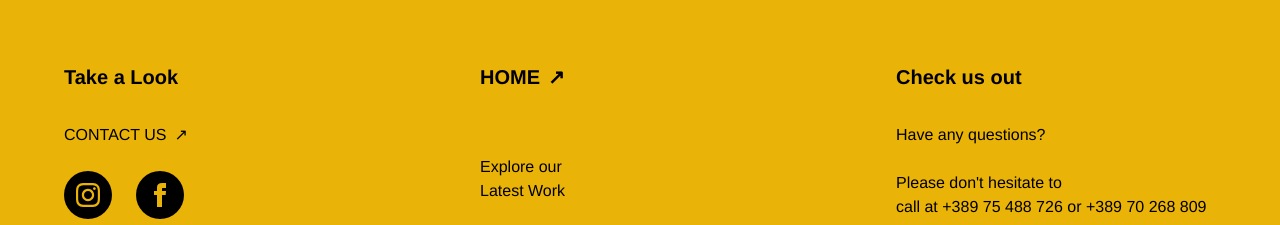
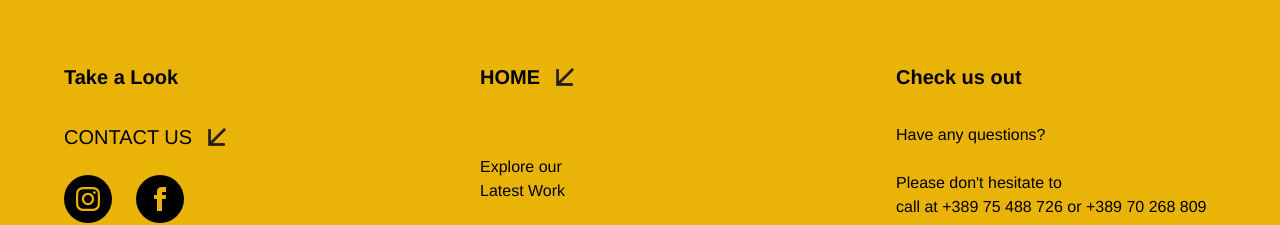
Before and after one commit to martinmilenkvski/osa-engineering.com-react, a React (Vite) app: page / in a window 1280 px wide. Shown: the part 8843-9068 px from the top of the page. Built offline with nearby package versions, Linux system fonts and the light colour scheme.

Commit message:
update Footer component to enhance link visibility with larger text and arrow icons

```diff
--- a/src/components/Footer.jsx
+++ b/src/components/Footer.jsx
@@ -27,9 +27,17 @@ const Footer = () => {
             <div className="flex flex-col space-y-4 md:space-y-6">
               <Link
                 to="/contact"
-                className="inline-flex items-center hover:underline text-sm md:text-base"
+                className="inline-flex items-center hover:underline text-sm md:text-xl"
               >
-                CONTACT US <span className="ml-2">↗</span>
+                CONTACT US{" "}
+                <span className="ml-4">
+                  <img
+                    src="./images/arrow2.svg"
+                    height={18}
+                    width={18}
+                    alt=""
+                  />
+                </span>
               </Link>
 
               <div className="flex items-center space-x-4 md:space-x-6 mt-6 md:mt-8">
@@ -71,7 +79,10 @@ const Footer = () => {
               to="/"
               className="inline-flex items-center text-lg md:text-xl font-bold mb-6 md:mb-8 hover:underline"
             >
-              HOME <span className="ml-2">↗</span>
+              HOME{" "}
+              <span className="ml-4">
+                <img src="./images/arrow2.svg" height={18} width={18} alt="" />
+              </span>
             </Link>
             <p className="mt-6 md:mt-8 text-base">
               Explore our
```
Also changed, not shown: public/images/arrow.svg (added), public/images/arrow2.svg (added).
